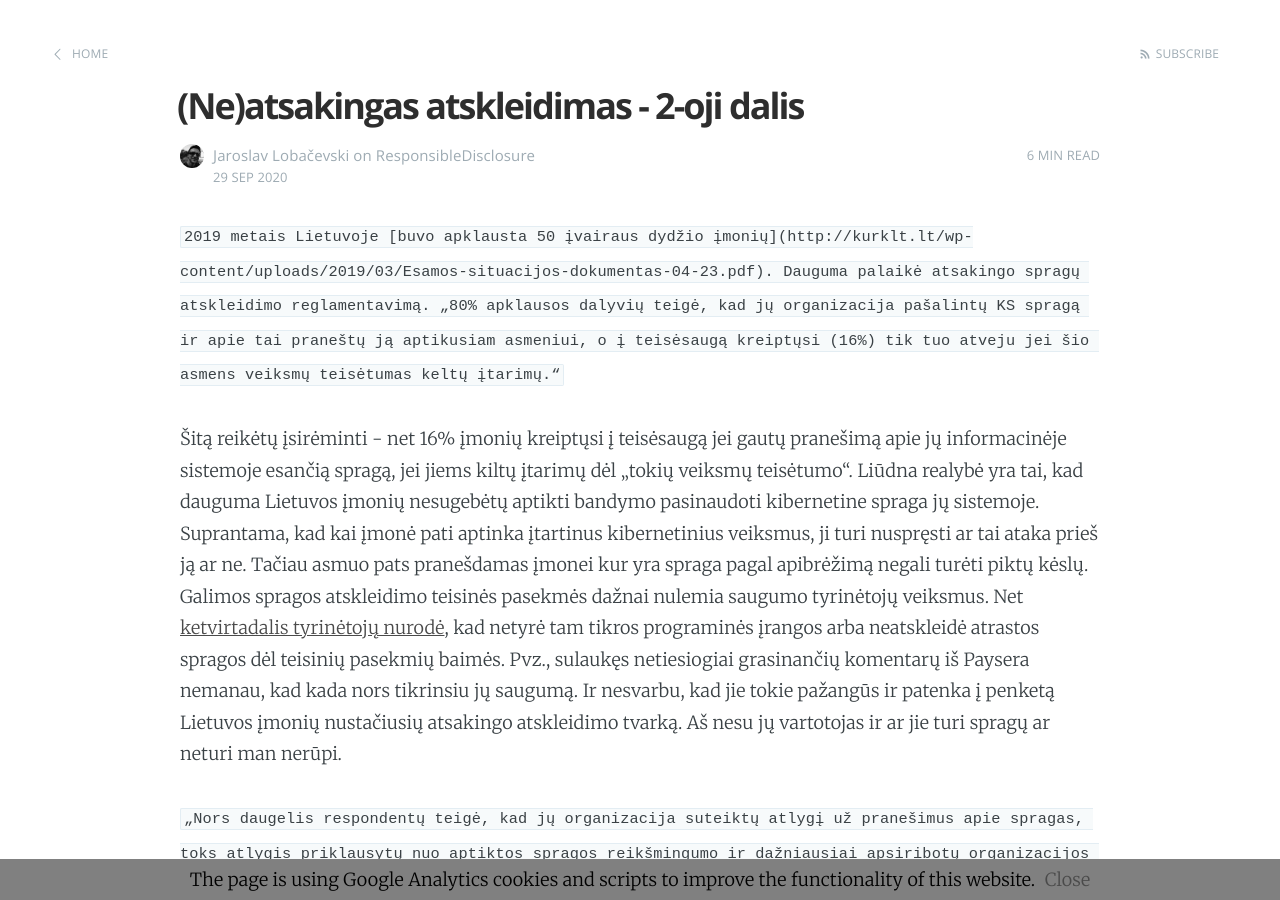
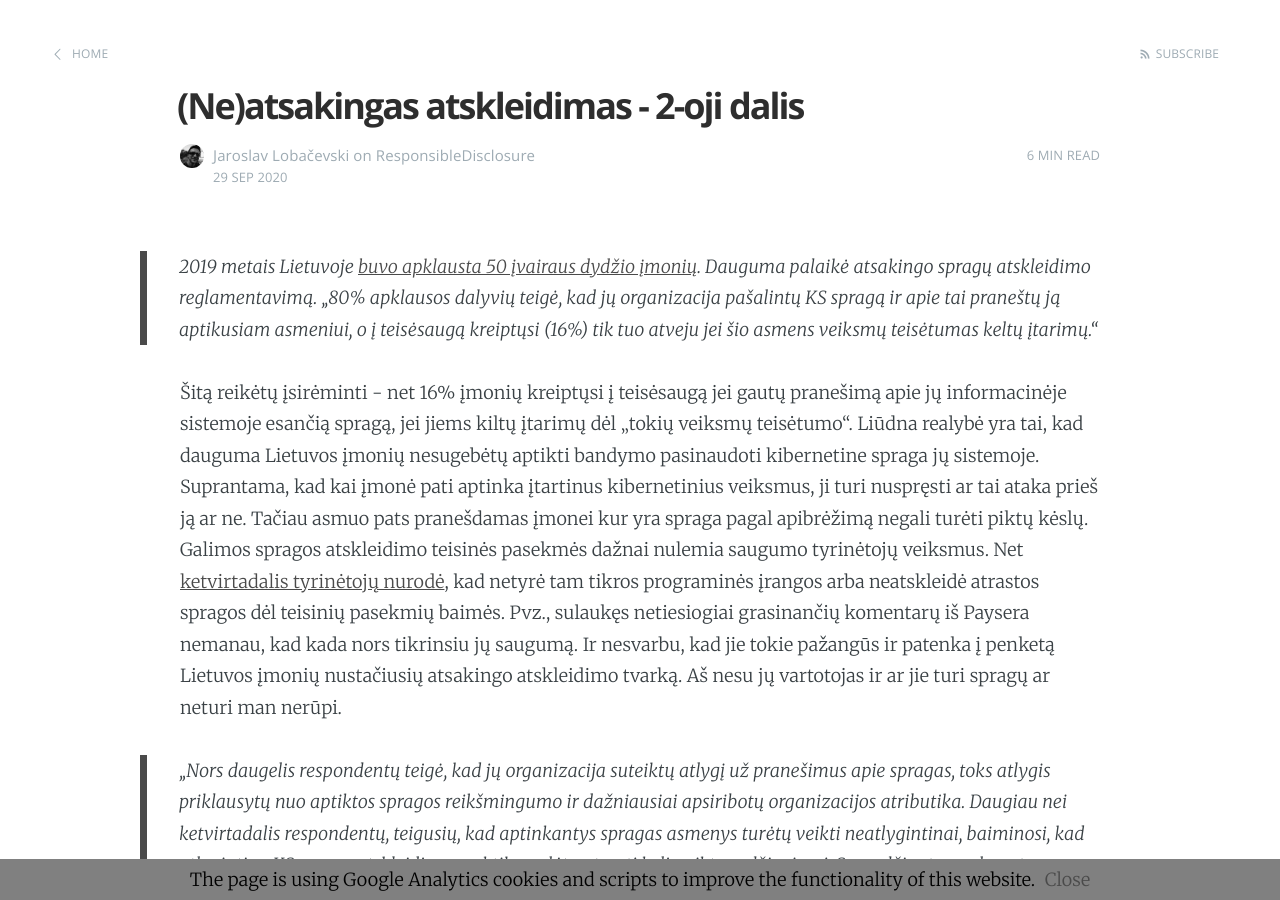
Before and after one commit to JarLob/jarlob.github.io, a Jekyll site: the page built from _posts/2020-09-29-neatsakingas-atskleidimas-2.md, in a window 1280 px wide and 900 px high. Built offline with Jekyll 4.4.1, drawn with Linux system fonts in a browser that asks for light colours.

Commit message:
Update 2020-09-29-neatsakingas-atskleidimas-2.md

```diff
--- a/_posts/2020-09-29-neatsakingas-atskleidimas-2.md
+++ b/_posts/2020-09-29-neatsakingas-atskleidimas-2.md
@@ -6,11 +6,11 @@ categories: ResponsibleDisclosure
 cover:
 permalink:  /lt/blog/neatsakingas-atskleidimas-2
 ---
-`2019 metais Lietuvoje [buvo apklausta 50 įvairaus dydžio įmonių](http://kurklt.lt/wp-content/uploads/2019/03/Esamos-situacijos-dokumentas-04-23.pdf). Dauguma palaikė atsakingo spragų atskleidimo reglamentavimą. „80% apklausos dalyvių teigė, kad jų organizacija pašalintų KS spragą ir apie tai praneštų ją aptikusiam asmeniui, o į teisėsaugą kreiptųsi (16%) tik tuo atveju jei šio asmens veiksmų teisėtumas keltų įtarimų.“`
+>2019 metais Lietuvoje [buvo apklausta 50 įvairaus dydžio įmonių](http://kurklt.lt/wp-content/uploads/2019/03/Esamos-situacijos-dokumentas-04-23.pdf). Dauguma palaikė atsakingo spragų atskleidimo reglamentavimą. „80% apklausos dalyvių teigė, kad jų organizacija pašalintų KS spragą ir apie tai praneštų ją aptikusiam asmeniui, o į teisėsaugą kreiptųsi (16%) tik tuo atveju jei šio asmens veiksmų teisėtumas keltų įtarimų.“
 
 Šitą reikėtų įsirėminti - net 16% įmonių kreiptųsi į teisėsaugą jei gautų pranešimą apie jų informacinėje sistemoje esančią spragą, jei jiems kiltų įtarimų dėl „tokių veiksmų teisėtumo“. Liūdna realybė yra tai, kad dauguma Lietuvos įmonių nesugebėtų aptikti bandymo pasinaudoti kibernetine spraga jų sistemoje. Suprantama, kad kai įmonė pati aptinka įtartinus kibernetinius veiksmus, ji turi nuspręsti ar tai ataka prieš ją ar ne. Tačiau asmuo pats pranešdamas įmonei kur yra spraga pagal apibrėžimą negali turėti piktų kėslų. Galimos spragos atskleidimo teisinės pasekmės dažnai nulemia saugumo tyrinėtojų veiksmus. Net [ketvirtadalis tyrinėtojų nurodė](https://www.hackerone.com/blog/success-in-vulnerability-disclosure), kad netyrė tam tikros programinės įrangos arba neatskleidė atrastos spragos dėl teisinių pasekmių baimės. Pvz., sulaukęs netiesiogiai grasinančių komentarų iš Paysera nemanau, kad kada nors tikrinsiu jų saugumą. Ir nesvarbu, kad jie tokie pažangūs ir patenka į penketą Lietuvos įmonių nustačiusių atsakingo atskleidimo tvarką. Aš nesu jų vartotojas ir ar jie turi spragų ar neturi man nerūpi.
 
-`„Nors daugelis respondentų teigė, kad jų organizacija suteiktų atlygį už pranešimus apie spragas, toks atlygis priklausytų nuo aptiktos spragos reikšmingumo ir dažniausiai apsiribotų organizacijos atributika. Daugiau nei ketvirtadalis respondentų, teigusių, kad aptinkantys spragas asmenys turėtų veikti neatlygintinai, baiminosi, kad atlygintina KS spragų atskleidimo praktika galėtų atverti kelią piktnaudžiavimui. Sprendžiant pagal gautus atsakymus, didžioji dalis organizacijų (74%) dalintųsi gauta informacija apie spragas su atsakinga valstybine institucija, tačiau dažnai tai darytų pašalinus aptiktą spragą arba įsitikinus, kad ši informacija nebus platinama.“`
+>„Nors daugelis respondentų teigė, kad jų organizacija suteiktų atlygį už pranešimus apie spragas, toks atlygis priklausytų nuo aptiktos spragos reikšmingumo ir dažniausiai apsiribotų organizacijos atributika. Daugiau nei ketvirtadalis respondentų, teigusių, kad aptinkantys spragas asmenys turėtų veikti neatlygintinai, baiminosi, kad atlygintina KS spragų atskleidimo praktika galėtų atverti kelią piktnaudžiavimui. Sprendžiant pagal gautus atsakymus, didžioji dalis organizacijų (74%) dalintųsi gauta informacija apie spragas su atsakinga valstybine institucija, tačiau dažnai tai darytų pašalinus aptiktą spragą arba įsitikinus, kad ši informacija nebus platinama.“
 
 Skaitant tarp eilučių Lietuvos įmonės norėtų gauti informaciją apie saugumo spragas jų sistemose, mokėti už tai nenorėtų (nebent simboliškai) ir nenorėtų, kad apie aptiktas spragas būtų skelbiama viešai.
 
@@ -34,7 +34,7 @@ Valstybės ir viešasis interesas turėtų būti palengvinti atskleidimo proces
 
 Taip pat, kaip kritiką NKSC atžvilgiu, galiu išsakyti atgalinio ryšio trukumą, atskleidžiant spragas per juos ir tai nėra vien mano patirtis. Deja tai neišnaudojama galimybė, nes neretai saugumo tyrinėtojai gavę galimybę išbandyti siūlomus pataisymus randa būdą kaip juos apeiti ir prisideda prie kokybiško pataisymo išleidimo.
 
-`„Pasisakę už reglamentavimą asmenys taip pat atkreipė dėmesį į tai, kad atsakingo atskleidimo praktikos reglamentavimas neturėtų palikti vietos interpretacijoms.“`
+>„Pasisakę už reglamentavimą asmenys taip pat atkreipė dėmesį į tai, kad atsakingo atskleidimo praktikos reglamentavimas neturėtų palikti vietos interpretacijoms.“
 
 Daugiausia abejonių man kelia įstatymo nuostata, kad `„negali būti trikdomas ar keičiamas ryšių ir informacinės sistemos darbas, funkcionalumas, teikiamos paslaugos bei duomenų prieinamumas ar vientisumas“`. Suprantu, kad bandoma apsisaugoti nuo Denial of Service ir Bruteforce atakų. Tačiau formuluotė palieka labai daug laisvės interpretacijoms. Tam, kad aptiktum spragą dažniausiai reikia išsiųsti šiek tiek kitokius duomenis nei tikėjosi programos kūrėjai. Spragos esmė yra, kad sistema pasiekia nenumatytą būseną. Vienintelis būdas tai patikrinti – ją pasiekti. Tokiu būdu tyrinėtojai vis tiek galės būti kaltinami pažeidę įstatymą.
 
```
